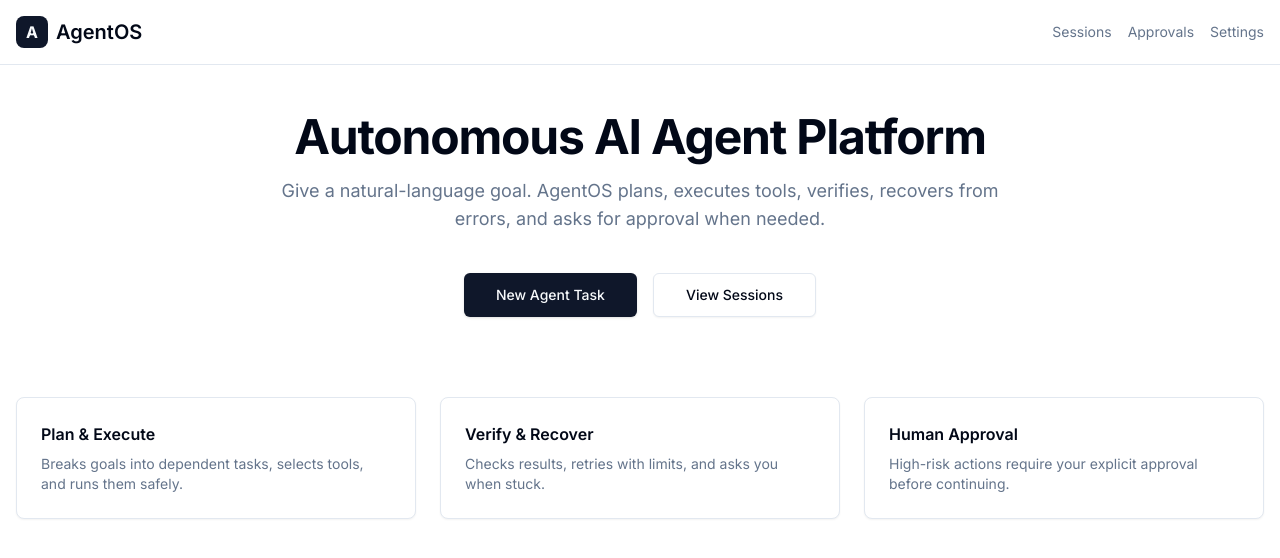
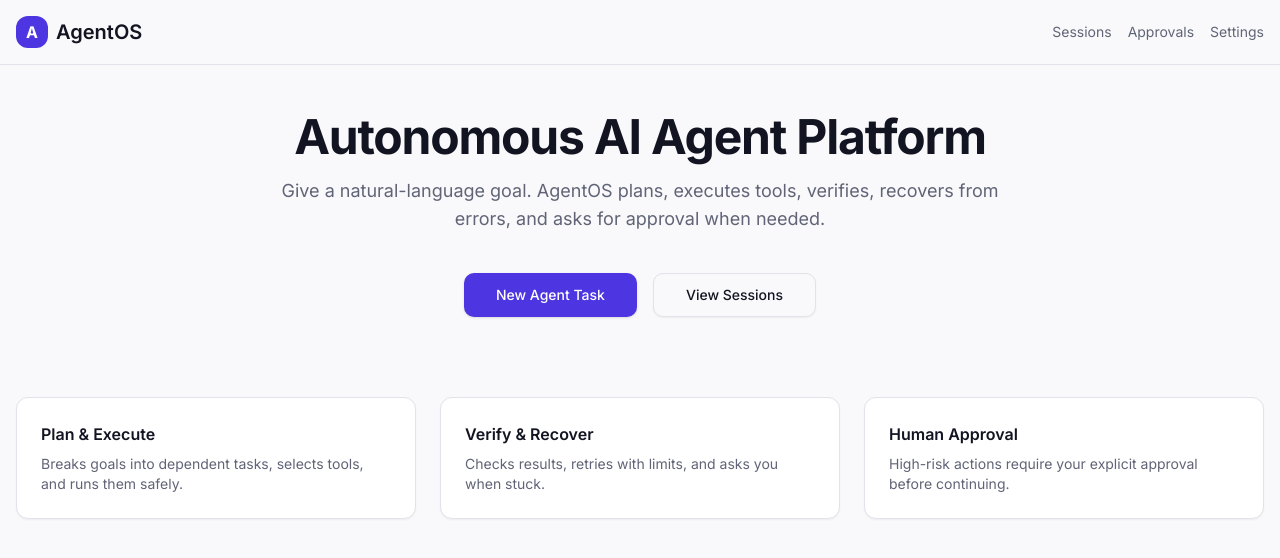
Before and after one commit to sahadatsonar-cmyk/AgentOS, a Next.js app in the folder apps/web/: page / in a window 1280 px wide. Shown: the top 558 px of the page. Built offline with nearby package versions, Linux system fonts and the light colour scheme.

Commit message:
style: polished indigo/violet theme + mesh background

```diff
--- a/apps/web/src/app/globals.css
+++ b/apps/web/src/app/globals.css
@@ -4,44 +4,44 @@
 
 @layer base {
   :root {
-    --background: 0 0% 100%;
-    --foreground: 222.2 84% 4.9%;
+    --background: 230 25% 98%;
+    --foreground: 230 30% 10%;
     --card: 0 0% 100%;
-    --card-foreground: 222.2 84% 4.9%;
-    --primary: 222.2 47.4% 11.2%;
-    --primary-foreground: 210 40% 98%;
-    --secondary: 210 40% 96.1%;
-    --secondary-foreground: 222.2 47.4% 11.2%;
-    --muted: 210 40% 96.1%;
-    --muted-foreground: 215.4 16.3% 46.9%;
-    --accent: 210 40% 96.1%;
-    --accent-foreground: 222.2 47.4% 11.2%;
-    --destructive: 0 84.2% 60.2%;
-    --destructive-foreground: 210 40% 98%;
-    --border: 214.3 31.8% 91.4%;
-    --input: 214.3 31.8% 91.4%;
-    --ring: 222.2 84% 4.9%;
-    --radius: 0.5rem;
+    --card-foreground: 230 30% 10%;
+    --primary: 248 75% 55%;
+    --primary-foreground: 0 0% 100%;
+    --secondary: 240 20% 96%;
+    --secondary-foreground: 230 30% 15%;
+    --muted: 240 15% 95%;
+    --muted-foreground: 230 10% 42%;
+    --accent: 260 80% 96%;
+    --accent-foreground: 248 60% 35%;
+    --destructive: 0 72% 51%;
+    --destructive-foreground: 0 0% 100%;
+    --border: 230 18% 90%;
+    --input: 230 18% 90%;
+    --ring: 248 75% 55%;
+    --radius: 0.75rem;
   }
 
   .dark {
-    --background: 222.2 84% 4.9%;
-    --foreground: 210 40% 98%;
-    --card: 222.2 84% 4.9%;
-    --card-foreground: 210 40% 98%;
-    --primary: 210 40% 98%;
-    --primary-foreground: 222.2 47.4% 11.2%;
-    --secondary: 217.2 32.6% 17.5%;
-    --secondary-foreground: 210 40% 98%;
-    --muted: 217.2 32.6% 17.5%;
-    --muted-foreground: 215 20.2% 65.1%;
-    --accent: 217.2 32.6% 17.5%;
-    --accent-foreground: 210 40% 98%;
-    --destructive: 0 62.8% 30.6%;
-    --destructive-foreground: 210 40% 98%;
-    --border: 217.2 32.6% 17.5%;
-    --input: 217.2 32.6% 17.5%;
-    --ring: 212.7 26.8% 83.9%;
+    --background: 235 28% 7%;
+    --foreground: 230 20% 96%;
+    --card: 235 24% 10%;
+    --card-foreground: 230 20% 96%;
+    --primary: 250 90% 68%;
+    --primary-foreground: 235 30% 10%;
+    --secondary: 235 20% 16%;
+    --secondary-foreground: 230 20% 96%;
+    --muted: 235 18% 14%;
+    --muted-foreground: 230 12% 65%;
+    --accent: 250 30% 18%;
+    --accent-foreground: 250 90% 80%;
+    --destructive: 0 62% 45%;
+    --destructive-foreground: 0 0% 100%;
+    --border: 235 16% 18%;
+    --input: 235 16% 18%;
+    --ring: 250 90% 68%;
   }
 }
 
@@ -49,7 +49,47 @@
   * {
     @apply border-border;
   }
+  html {
+    @apply antialiased;
+  }
   body {
-    @apply bg-background text-foreground;
+    @apply bg-background text-foreground min-h-screen;
   }
 }
+
+@layer utilities {
+  .bg-mesh {
+    background-color: hsl(var(--background));
+    background-image:
+      radial-gradient(ellipse 80% 60% at 20% -10%, hsl(248 80% 70% / 0.28), transparent 55%),
+      radial-gradient(ellipse 70% 50% at 90% 10%, hsl(280 70% 65% / 0.18), transparent 50%),
+      radial-gradient(ellipse 60% 40% at 50% 100%, hsl(200 80% 60% / 0.12), transparent 55%);
+  }
+
+  .bg-grid {
+    background-size: 40px 40px;
+    background-image:
+      linear-gradient(to right, hsl(var(--foreground) / 0.04) 1px, transparent 1px),
+      linear-gradient(to bottom, hsl(var(--foreground) / 0.04) 1px, transparent 1px);
+  }
+
+  .glass {
+    @apply border border-white/40 bg-white/70 shadow-sm backdrop-blur-xl;
+  }
+
+  .text-gradient {
+    @apply bg-gradient-to-r from-indigo-600 via-violet-600 to-fuchsia-500 bg-clip-text text-transparent;
+  }
+
+  .btn-primary {
+    @apply inline-flex h-11 items-center justify-center rounded-xl bg-primary px-6 text-sm font-semibold text-primary-foreground shadow-lg shadow-indigo-500/25 transition hover:bg-primary/90 hover:shadow-indigo-500/35 disabled:opacity-50;
+  }
+
+  .btn-secondary {
+    @apply inline-flex h-11 items-center justify-center rounded-xl border border-border bg-white/70 px-6 text-sm font-medium shadow-sm backdrop-blur transition hover:bg-white disabled:opacity-50;
+  }
+
+  .card-soft {
+    @apply rounded-2xl border border-border/80 bg-card/90 p-6 shadow-sm shadow-indigo-500/5 backdrop-blur;
+  }
+}
```
